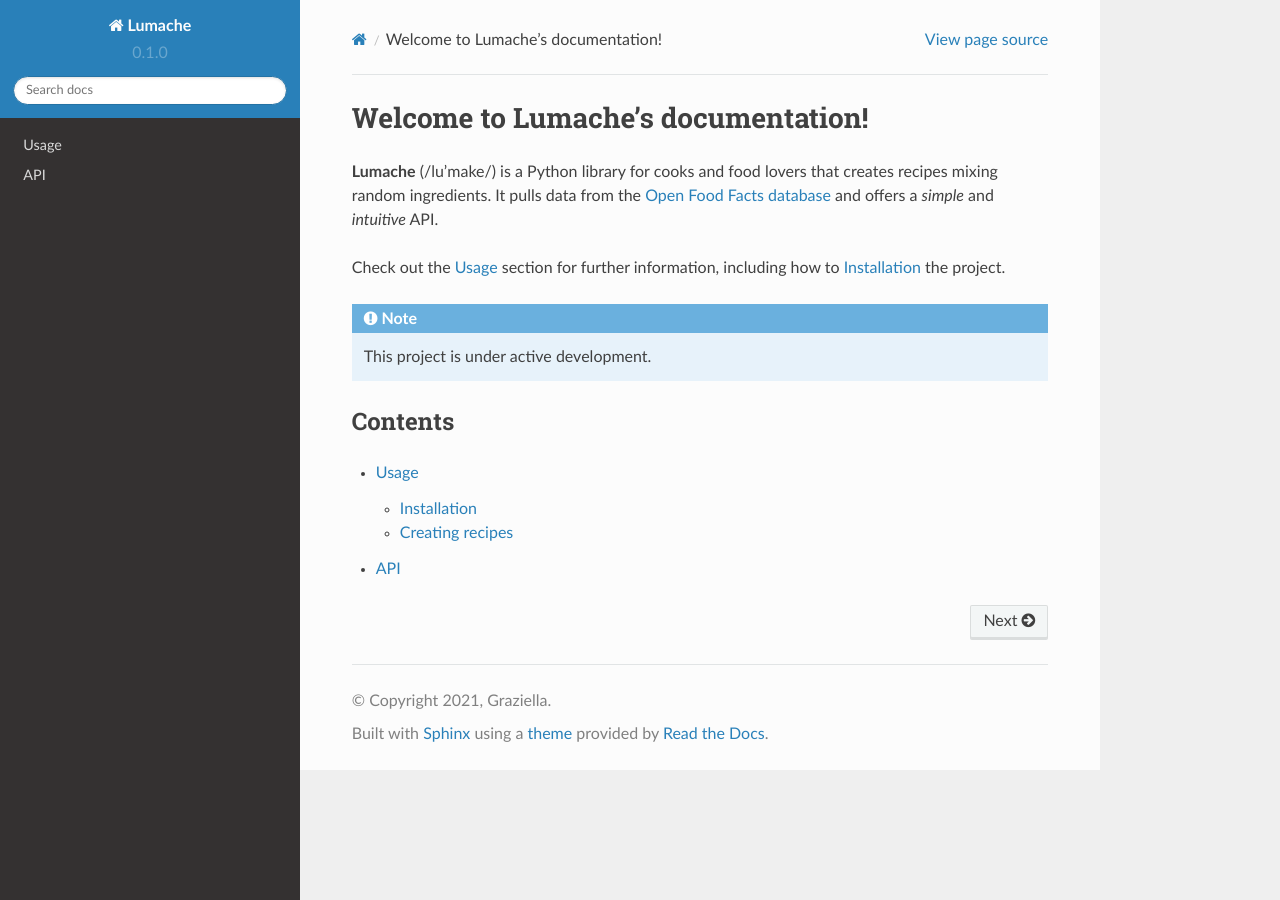
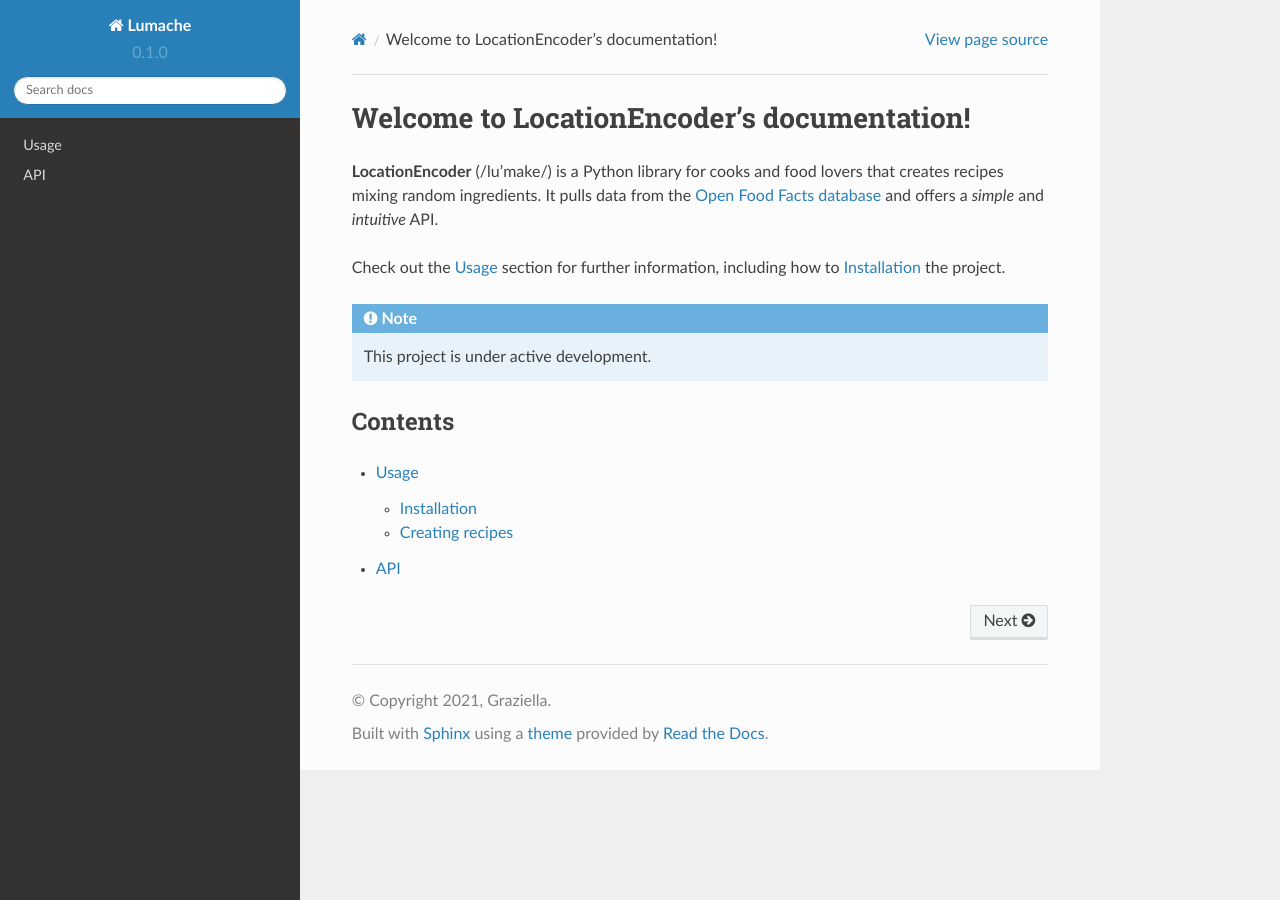
Before and after one commit to QianC95/LocationEncoder_test, a Sphinx documentation site: the page built from docs/source/index.rst, in a window 1280 px wide. Built offline with Sphinx 7.4.7 and the Read the Docs theme 2.0.0, drawn with Linux system fonts in a browser that asks for light colours.

Commit message:
Update index.rst

```diff
--- a/docs/source/index.rst
+++ b/docs/source/index.rst
@@ -1,7 +1,7 @@
-Welcome to Lumache's documentation!
+Welcome to LocationEncoder's documentation!
 ===================================
 
-**Lumache** (/lu'make/) is a Python library for cooks and food lovers
+**LocationEncoder** (/lu'make/) is a Python library for cooks and food lovers
 that creates recipes mixing random ingredients.
 It pulls data from the `Open Food Facts database <https://world.openfoodfacts.org/>`_
 and offers a *simple* and *intuitive* API.
```
